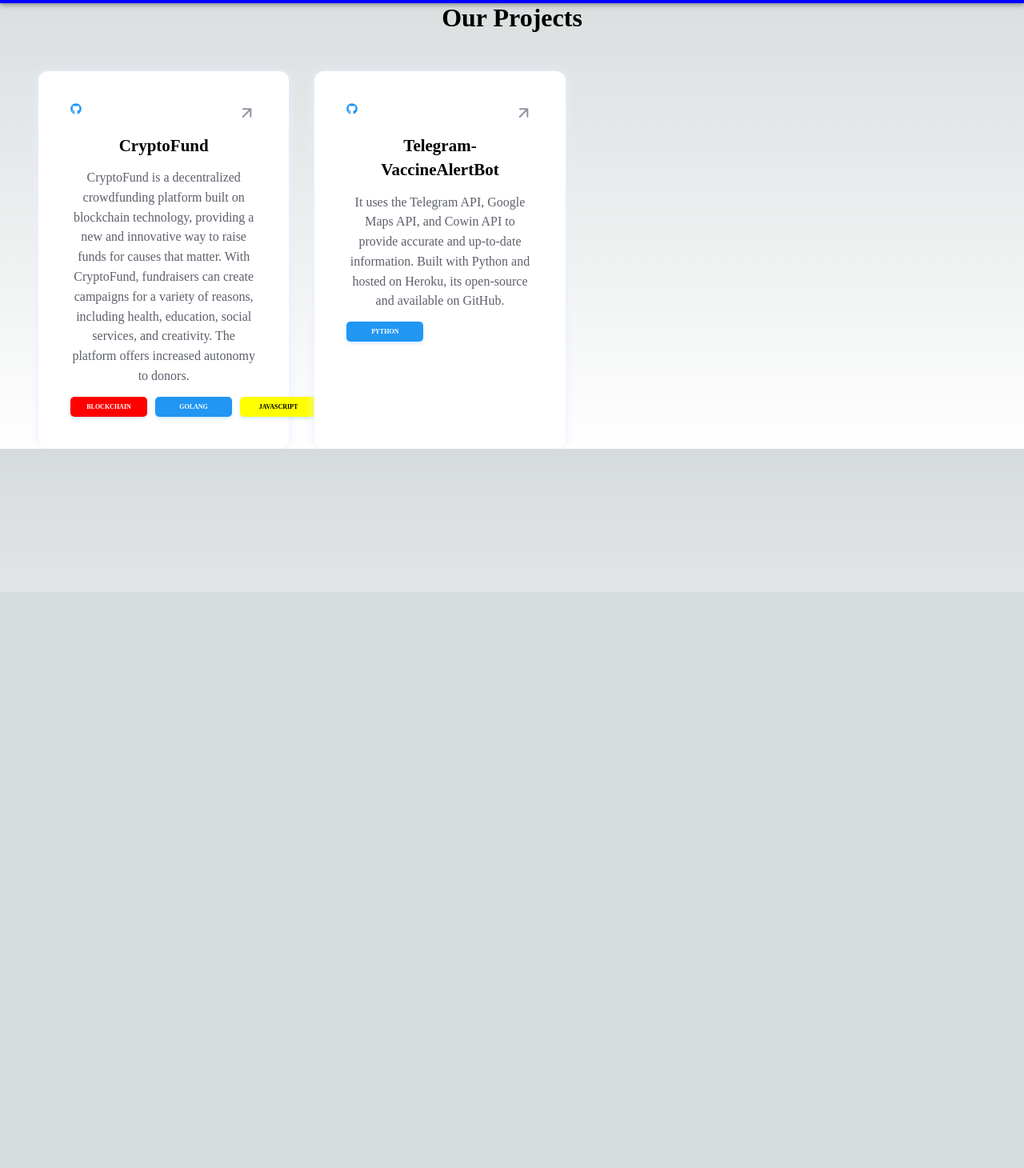
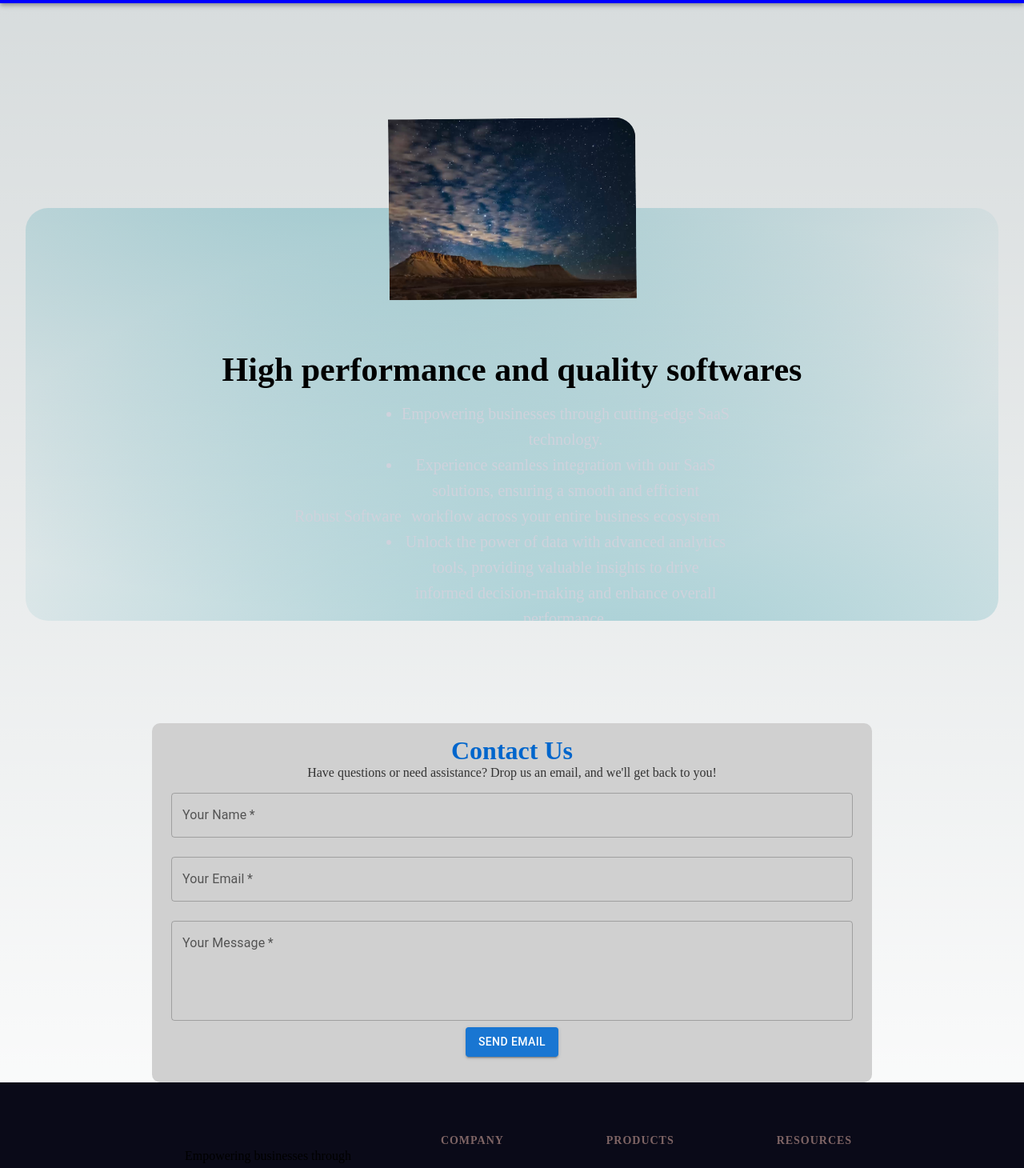
Before and after one commit to SrLeet03/robust-page, a React (Create React App) app: page / in a window 1280 px wide. Shown: the part 60-1520 px from the top of the page at 80% size. Before the commit the page ends 800 px from the top, so only its background shows below. Built offline with nearby package versions, Linux system fonts and the light colour scheme; grey boxes are pictures that could not be loaded.

Commit message:
added projects comp

```diff
--- a/src/App.js
+++ b/src/App.js
@@ -10,10 +10,10 @@ function App() {
   return (
     <div className="App">
         <Header/>
-        <ProjectList/>
-        {/* <HighRes/>
+        {/* <ProjectList/> */}
+        <HighRes/>
         <EmailUs/>
-        <Footer/> */}
+        <Footer/>
     </div>
   );
 }
```
